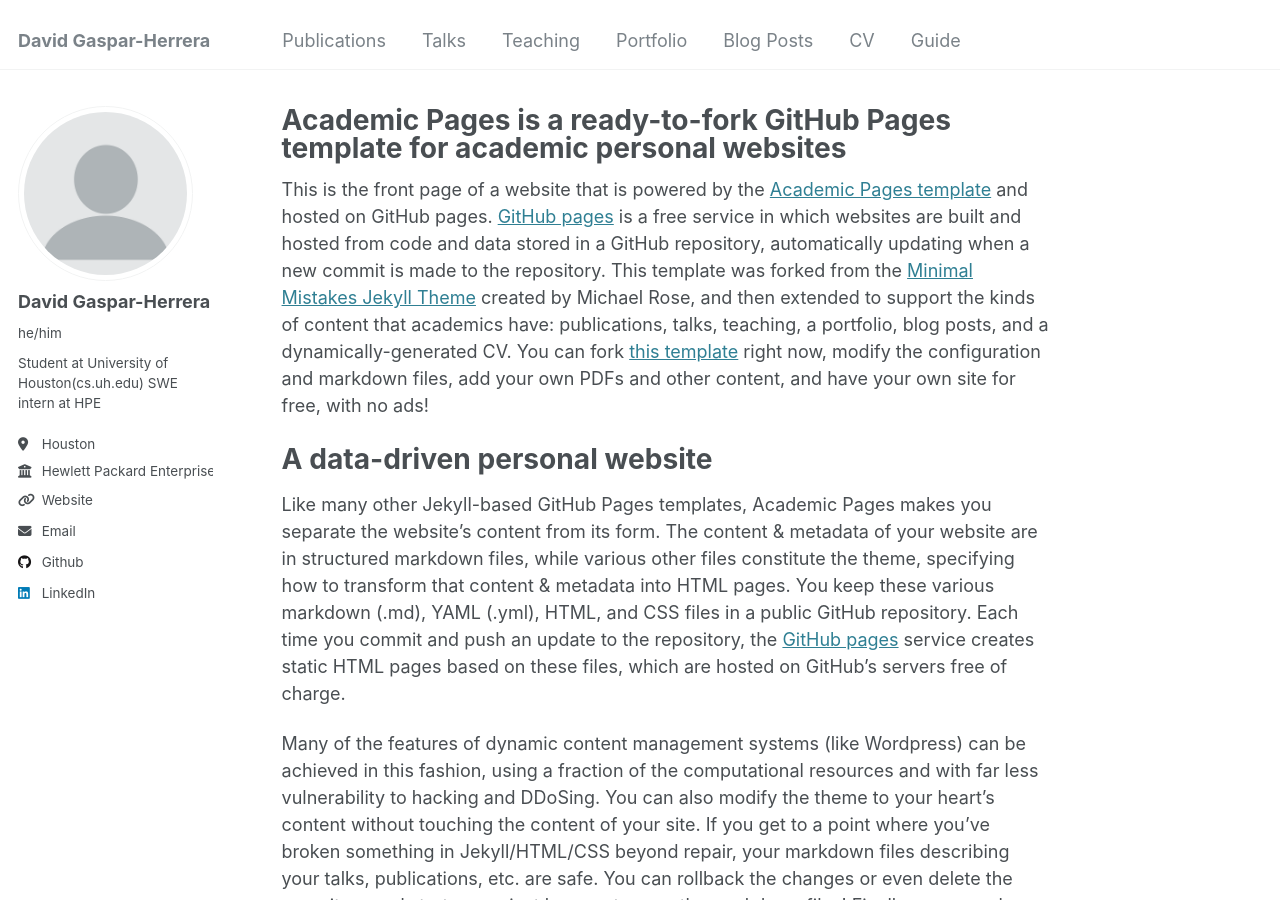
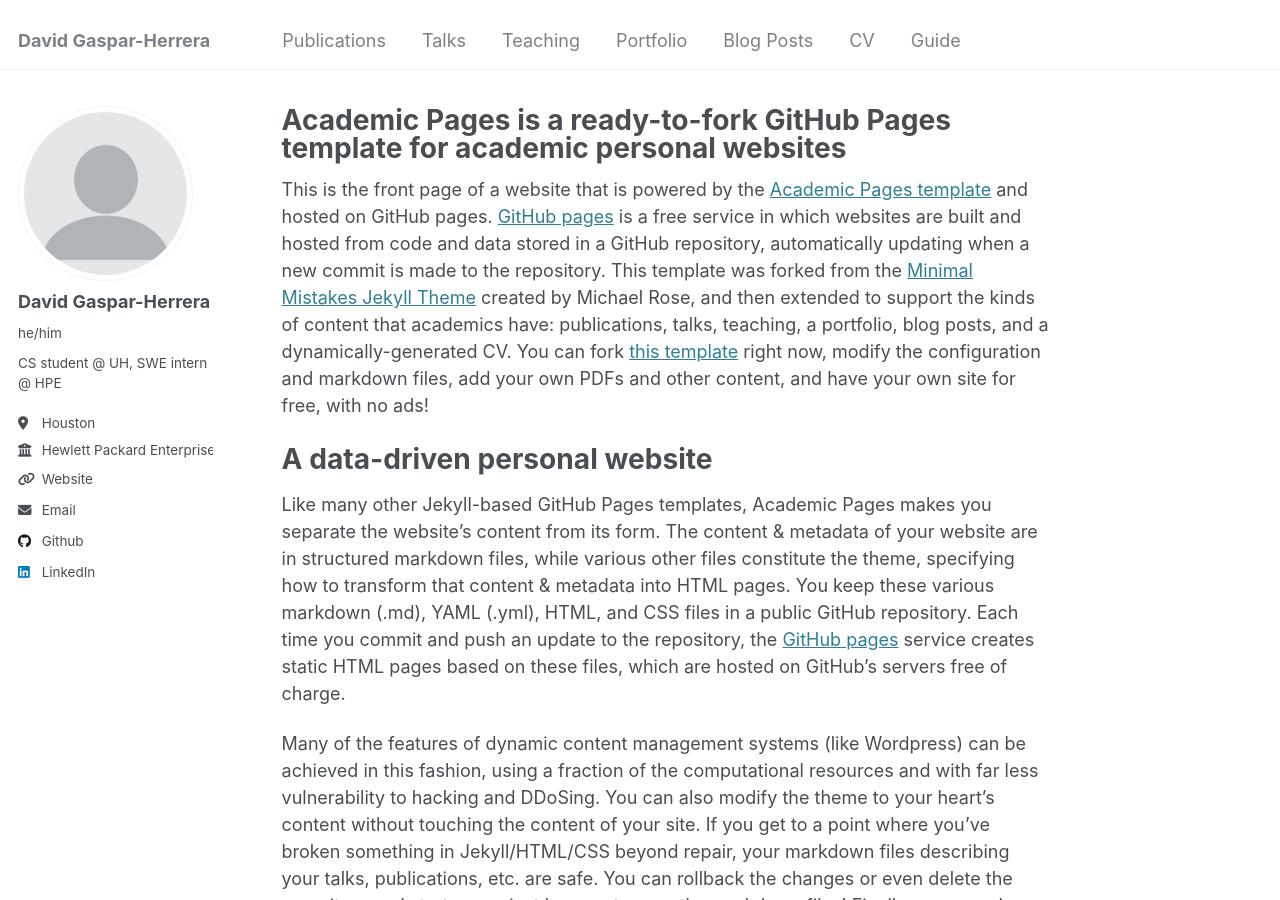
Before and after one commit to David-Gaspar-H/david-gaspar-h.github.io, a Jekyll site: the page built from _pages/about.md, in a window 1280 px wide and 900 px high. Built offline with Jekyll 4.4.1, drawn with Linux system fonts in a browser that asks for light colours.

Commit message:
Update _config.yml

```diff
--- a/_config.yml
+++ b/_config.yml
@@ -24,10 +24,12 @@ author:
   avatar           : "profile.png"
   name             : "David Gaspar-Herrera"
   pronouns         : "he/him"
-  bio              : "Student at University of Houston(cs.uh.edu) SWE intern at HPE"
+  bio              : "CS student @ UH, SWE intern @ HPE"
+  education        : "B.S Computer Science with a Minor in Mathematics at University of Houston"
+  university       : "cs.uh.edu"
   location         : "Houston"
   employer         : "Hewlett Packard Enterprise"
-  uri              : "cs.uh.edu"
+  uri              : ""
   email            : "david.gaspar1225@gmail.com"
 
 
```
